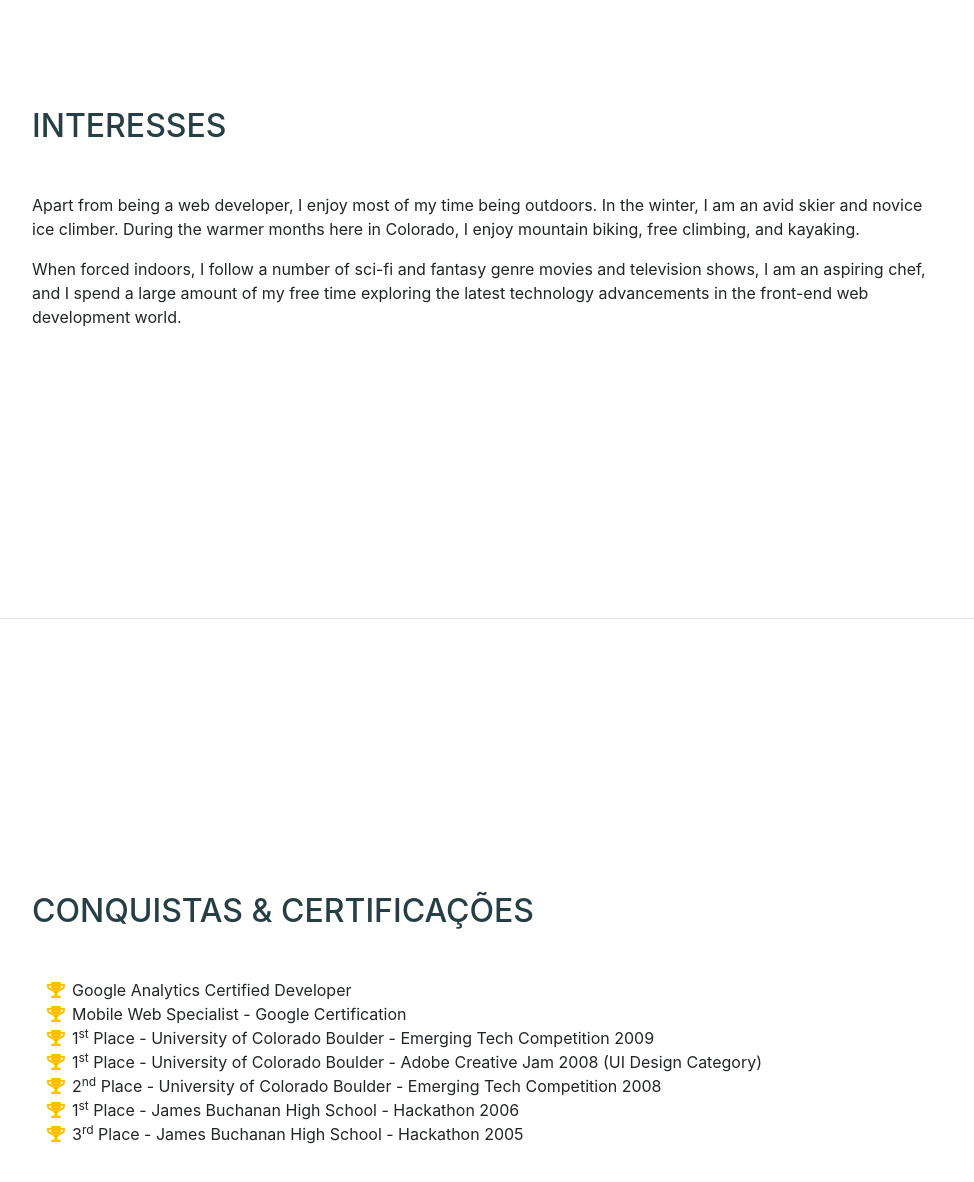
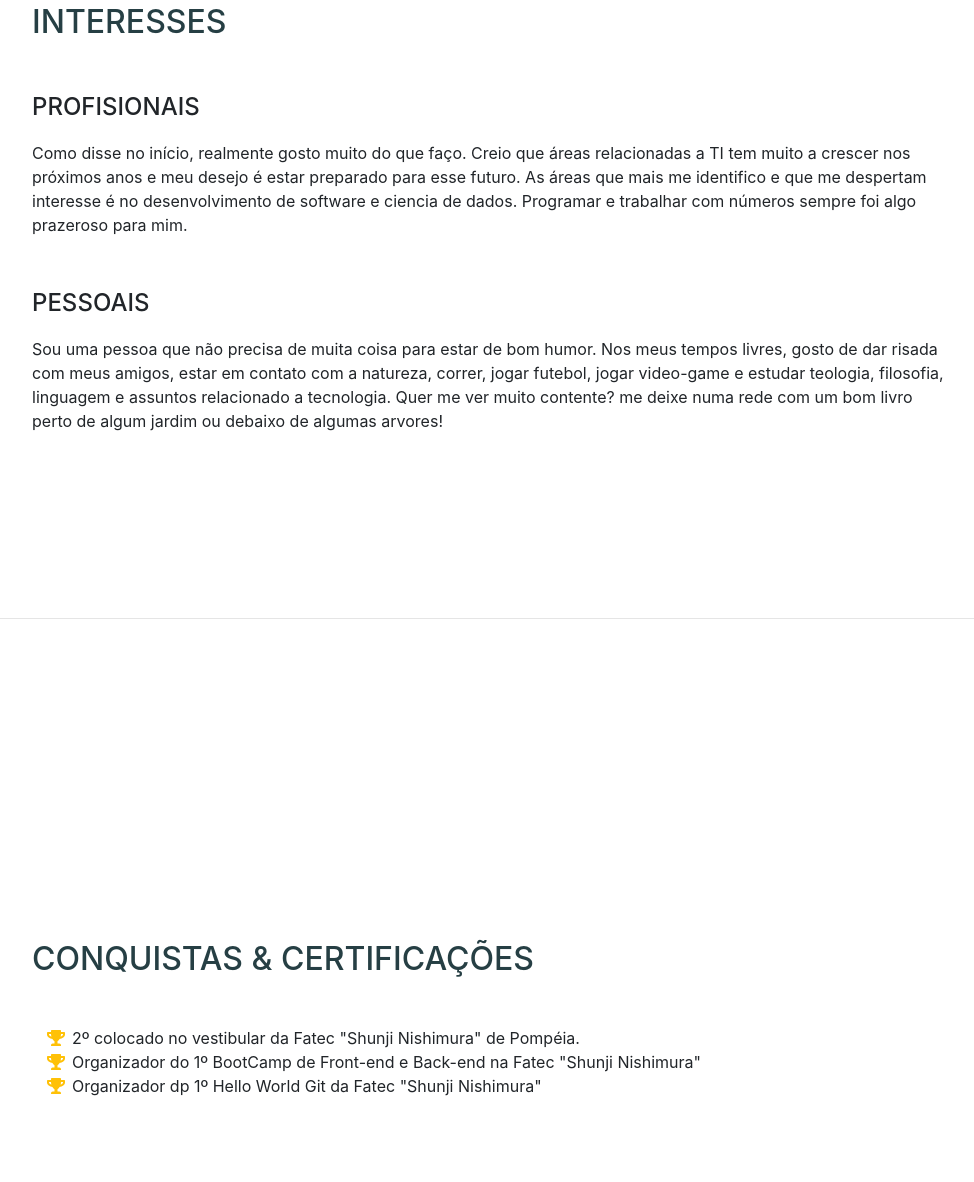
Before and after one commit to nailuz/renanzulian.github.io, a website with bundled scripts: page index.html in a window 1280 px wide. Shown: the part 3886-5068 px from the top of the page, without its empty margins (288-1262 px from the left). Built offline with nearby package versions, Linux system fonts and the light colour scheme; a web font is replaced by a local one.

Commit message:
inserindo mais conteúdo

```diff
--- a/index.html
+++ b/index.html
@@ -210,7 +210,7 @@
       <div class="w-100">
         <h2 class="mb-5">Habilidades</h2>
 
-        <div class="subheading mb-3">Linguagem de Programação &amp; Ferramentas</div>
+        <div class="subheading mb-3">Linguagem de Programação e Ferramentas</div>
         <ul class="list-inline dev-icons">
           <li class="list-inline-item">
             <i class="fab fa-html5"></i>
@@ -262,20 +262,17 @@
           </li>
         </ul>
 
-        <div class="subheading mb-3">Workflow</div>
+        <div class="subheading mb-3">Habilidades E Metodologias</div>
         <ul class="fa-ul mb-0">
           <li>
             <i class="fa-li fa fa-check"></i>
-            Mobile-First, Responsive Design</li>
+            Inglês Intermediário.</li>
           <li>
             <i class="fa-li fa fa-check"></i>
-            Cross Browser Testing &amp; Debugging</li>
+            Design Thinking</li>
           <li>
             <i class="fa-li fa fa-check"></i>
-            Cross Functional Teams</li>
-          <li>
-            <i class="fa-li fa fa-check"></i>
-            Agile Development &amp; Scrum</li>
+            Desenvolvimento Ágile &amp; Scrum</li>
         </ul>
       </div>
     </section>
@@ -285,12 +282,17 @@
     <section class="resume-section p-3 p-lg-5 d-flex align-items-center" id="interests">
       <div class="w-100">
         <h2 class="mb-5">Interesses</h2>
-        <p>Apart from being a web developer, I enjoy most of my time being outdoors. In the winter, I am an avid skier
-          and novice ice climber. During the warmer months here in Colorado, I enjoy mountain biking, free climbing, and
-          kayaking.</p>
-        <p class="mb-0">When forced indoors, I follow a number of sci-fi and fantasy genre movies and television shows,
-          I am an aspiring chef, and I spend a large amount of my free time exploring the latest technology advancements
-          in the front-end web development world.</p>
+        <div class="subheading mb-3">Profisionais</div>
+        <p>Como disse no início, realmente gosto muito do que faço. Creio que áreas relacionadas a TI tem muito a
+          crescer nos próximos anos e meu desejo é estar preparado para esse futuro. As áreas que mais me identifico e
+          que me despertam interesse é no desenvolvimento de software e ciencia de dados. Programar e trabalhar com
+          números sempre foi algo prazeroso para mim.
+        </p>
+        <div class="subheading mb-3 mt-5">Pessoais</div>
+        <p class="mb-0">Sou uma pessoa que não precisa de muita coisa para estar de bom humor. Nos meus tempos livres,
+          gosto de dar risada com meus amigos, estar em contato com a natureza, correr, jogar futebol, jogar video-game
+          e estudar teologia, filosofia, linguagem e assuntos relacionado a tecnologia. Quer me ver muito contente?
+          me deixe numa rede com um bom livro perto de algum jardim ou debaixo de algumas arvores! </p>
       </div>
     </section>
 
@@ -302,30 +304,14 @@
         <ul class="fa-ul mb-0">
           <li>
             <i class="fa-li fa fa-trophy text-warning"></i>
-            Google Analytics Certified Developer</li>
+            2º colocado no vestibular da Fatec "Shunji Nishimura" de Pompéia.</li>
           <li>
             <i class="fa-li fa fa-trophy text-warning"></i>
-            Mobile Web Specialist - Google Certification</li>
+            Organizador do 1º BootCamp de Front-end e Back-end na Fatec "Shunji Nishimura"</li>
           <li>
             <i class="fa-li fa fa-trophy text-warning"></i>
-            1<sup>st</sup>
-            Place - University of Colorado Boulder - Emerging Tech Competition 2009</li>
+            Organizador dp 1º Hello World Git da Fatec "Shunji Nishimura"</li>
           <li>
-            <i class="fa-li fa fa-trophy text-warning"></i>
-            1<sup>st</sup>
-            Place - University of Colorado Boulder - Adobe Creative Jam 2008 (UI Design Category)</li>
-          <li>
-            <i class="fa-li fa fa-trophy text-warning"></i>
-            2<sup>nd</sup>
-            Place - University of Colorado Boulder - Emerging Tech Competition 2008</li>
-          <li>
-            <i class="fa-li fa fa-trophy text-warning"></i>
-            1<sup>st</sup>
-            Place - James Buchanan High School - Hackathon 2006</li>
-          <li>
-            <i class="fa-li fa fa-trophy text-warning"></i>
-            3<sup>rd</sup>
-            Place - James Buchanan High School - Hackathon 2005</li>
         </ul>
       </div>
     </section>
```
